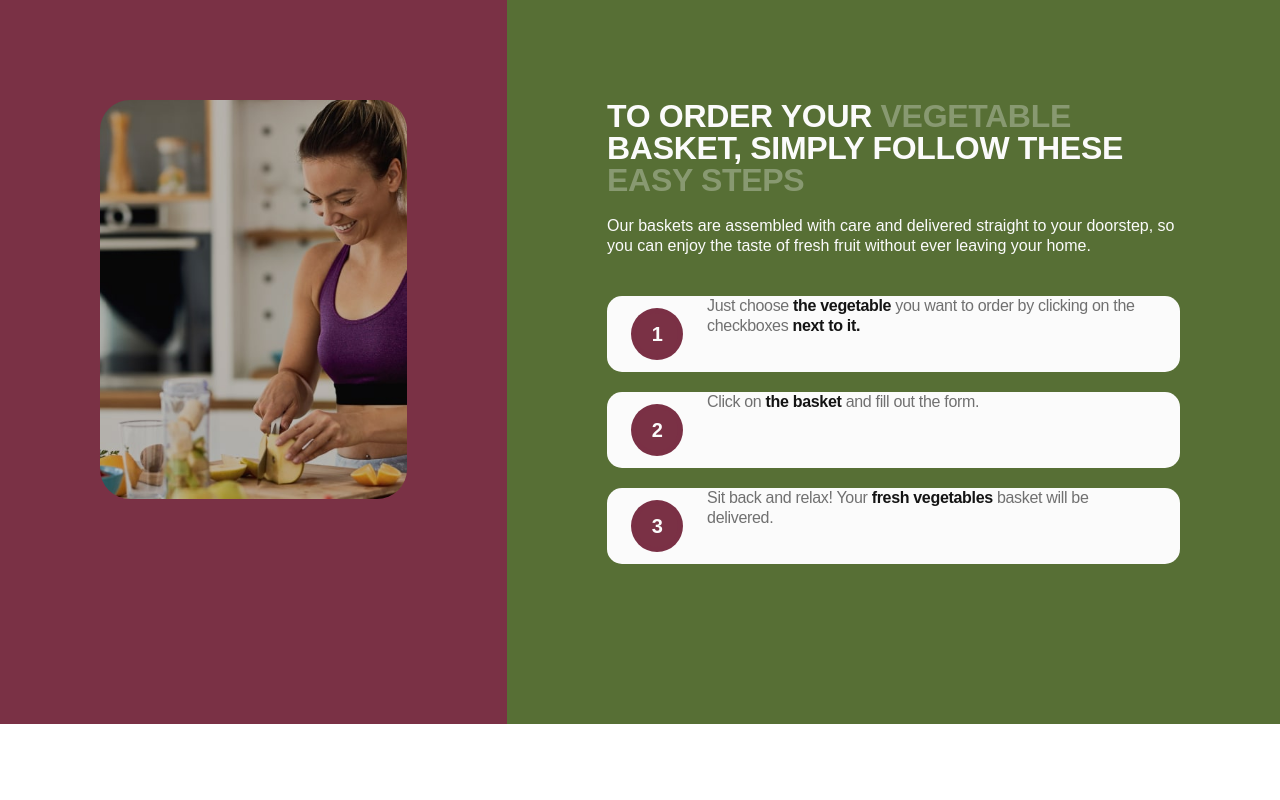
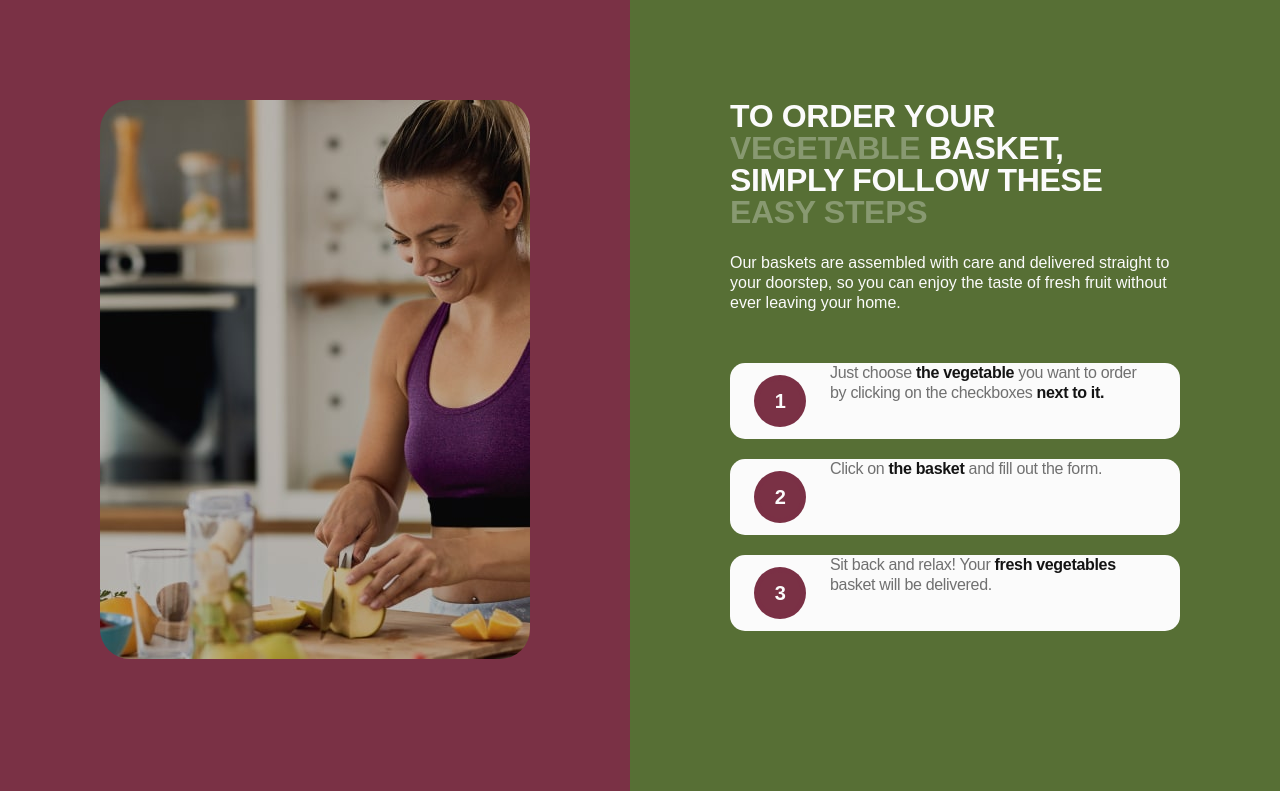
Before and after one commit to ruslana-semkiv18/my-first-project, a plain HTML site: page index.html in a window 1280 px wide. Drawn offline with Linux system fonts and the light colour scheme.

Commit message:
update css

```diff
--- a/css/styles.css
+++ b/css/styles.css
@@ -168,11 +168,13 @@ ol {
 
   .hiw-subtitle {
     font-size: 32px;
+    margin-bottom: 25px;
   }
 
   .hiw-text {
     font-size: 16px;
     line-height: 1.25;
+    margin-bottom: 50px;
   }
 
   .hiw-list-item {
@@ -188,6 +190,7 @@ ol {
   }
 
   .hiw-wrap-img {
+    max-width: 630px;
     padding-right: 100px;
     padding-left: 100px;
     padding-top: 100px;
@@ -195,6 +198,7 @@ ol {
   }
 
   .hiw-wrap-text {
+    max-width: 650px;
     padding-right: 100px;
     padding-left: 100px;
     padding-top: 100px;
```
